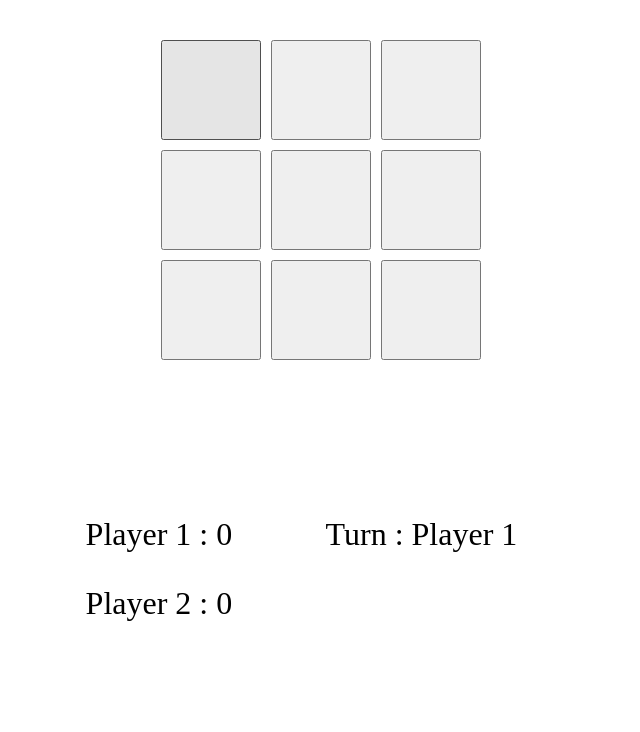
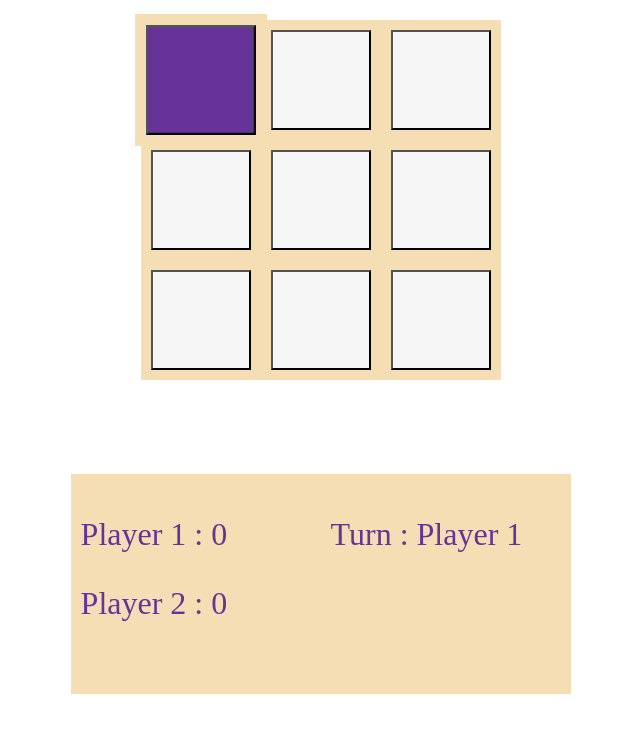
Before and after one commit to vineelsai26/Tic-Tac-Toe-Web, a plain HTML site: page index.html in a window 1280 px wide. In both pictures the pointer is over the element 531 px from the left and 90 px from the top of the page. Shown: the whole page, without its empty margins (321-961 px from the left). Drawn offline with Linux system fonts and the light colour scheme.

Commit message:
added hover effects to the tiles

```diff
--- a/style.css
+++ b/style.css
@@ -11,11 +11,24 @@
     width: 100px;
     height: 100px;
     padding: 5px;
-    background-color: white;
+    background-color:wheat;
+    color:rebeccapurple;
+    transition: 0.5s;
+    padding: 10px;
+}
+.column:hover{
+    color: brown;
+    transform: scale(1.1);
+    z-index: 2;
 }
 .button{
     width: 100%;
     height: 100%;
+    background-color: whitesmoke;
+}
+.button:hover{
+    background-color: rebeccapurple;
+    color: beige;
 }
 .scoreBoard{
     padding: 100px;
```
